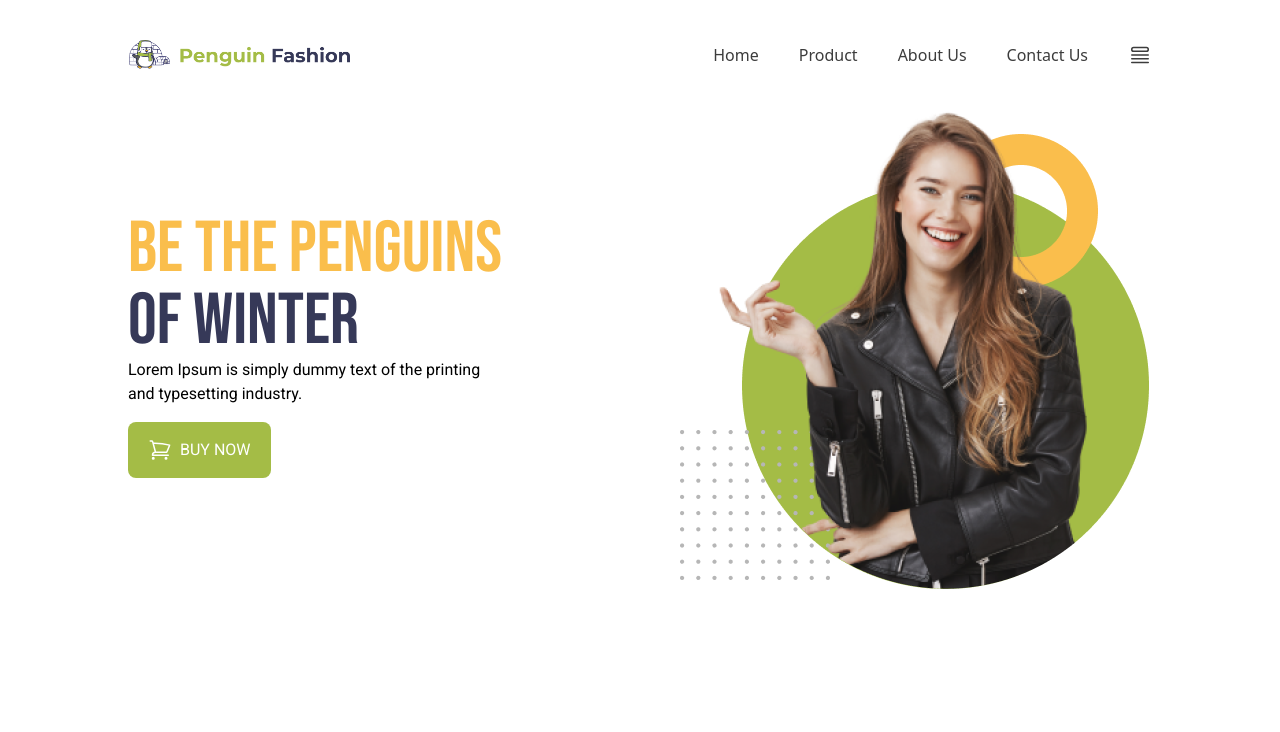
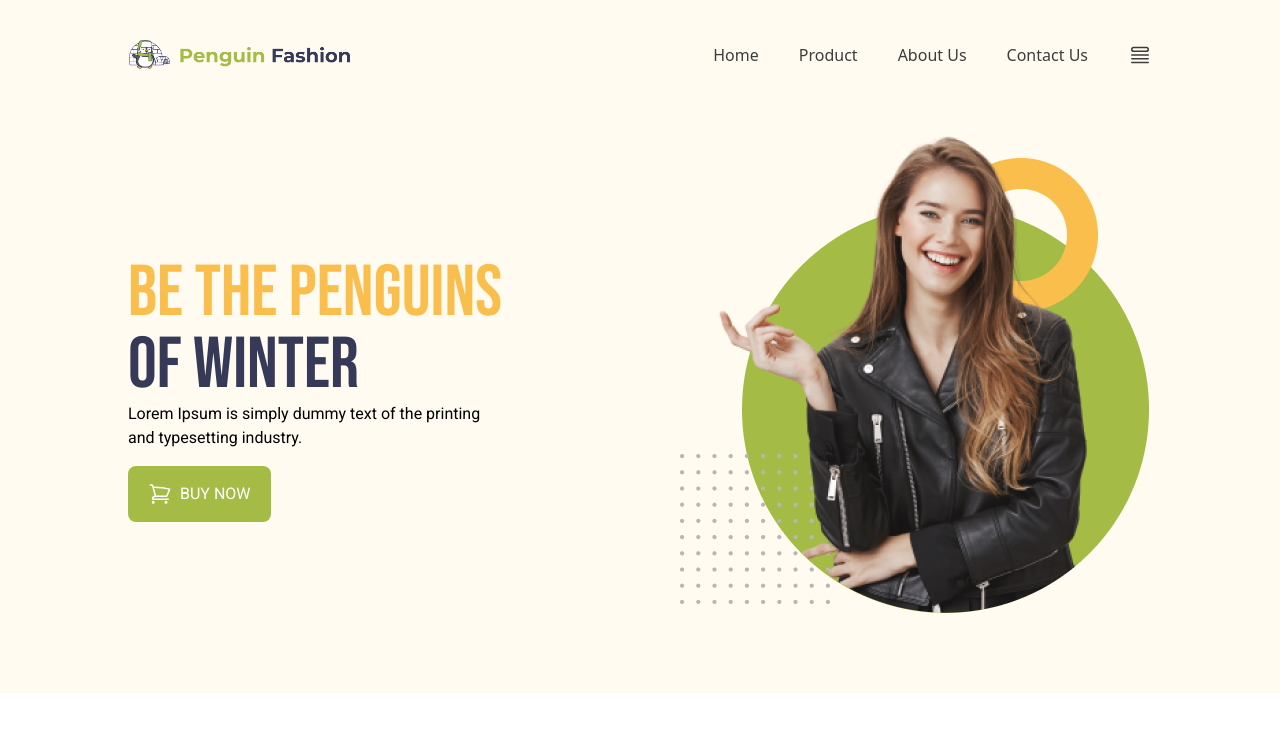
Before and after one commit to mdnoble1/penguin-fashion, a plain HTML site: page index.html in a window 1280 px wide. Drawn offline with nearby package versions, Linux system fonts and the light colour scheme.

Commit message:
added background on banner section

```diff
--- a/index.html
+++ b/index.html
@@ -18,9 +18,9 @@
 </style>
 </head>
 <body>
-    <header>
+    <header class="bg-[#FFFBF0] ">
         <!-- navbar section  -->
-        <nav class="flex items-center justify-between mt-10 ml-4 mr-4 lg:ml-32 lg:mr-32">
+        <nav class="flex items-center justify-between pt-10 pl-4 pr-4 lg:pl-32 lg:pr-32">
         <div class="w-56">
             <img src="icons/logo.png" alt="">
         </div>
@@ -39,7 +39,7 @@
         </div>
     </nav>
     <!-- banner section  -->
-    <section class="flex flex-col mt-12 md:flex-row items-center justify-between md:mt-8 ml-8 mr-8 lg:flex-row items-center justify-between lg:mt-8 lg:mx-32">
+    <section class="flex flex-col mt-12 md:flex-row items-center justify-between md:mt-8 ml-8 mr-8 lg:flex-row items-center justify-between lg:mt-4 lg:mx-32">
         <div>
             <h3 class="font-bebas-neue text-[#363958] text-7xl"><span class="text-[#FABE4C]">Be the Penguins</span><br>of Winter </h3>
             <p class="font-roboto text=[#3E3E3E] mb-4">Lorem Ipsum is simply dummy text of the printing<br>
@@ -49,7 +49,7 @@
               </svg>
               BUY NOW</button>
         </div>
-        <div><img src="images/model.png" alt=""></div>
+        <div class=" mt-10 mb-20"><img src="images/model.png" alt=""></div>
     </section>
     </header>
     <main></main>
```
